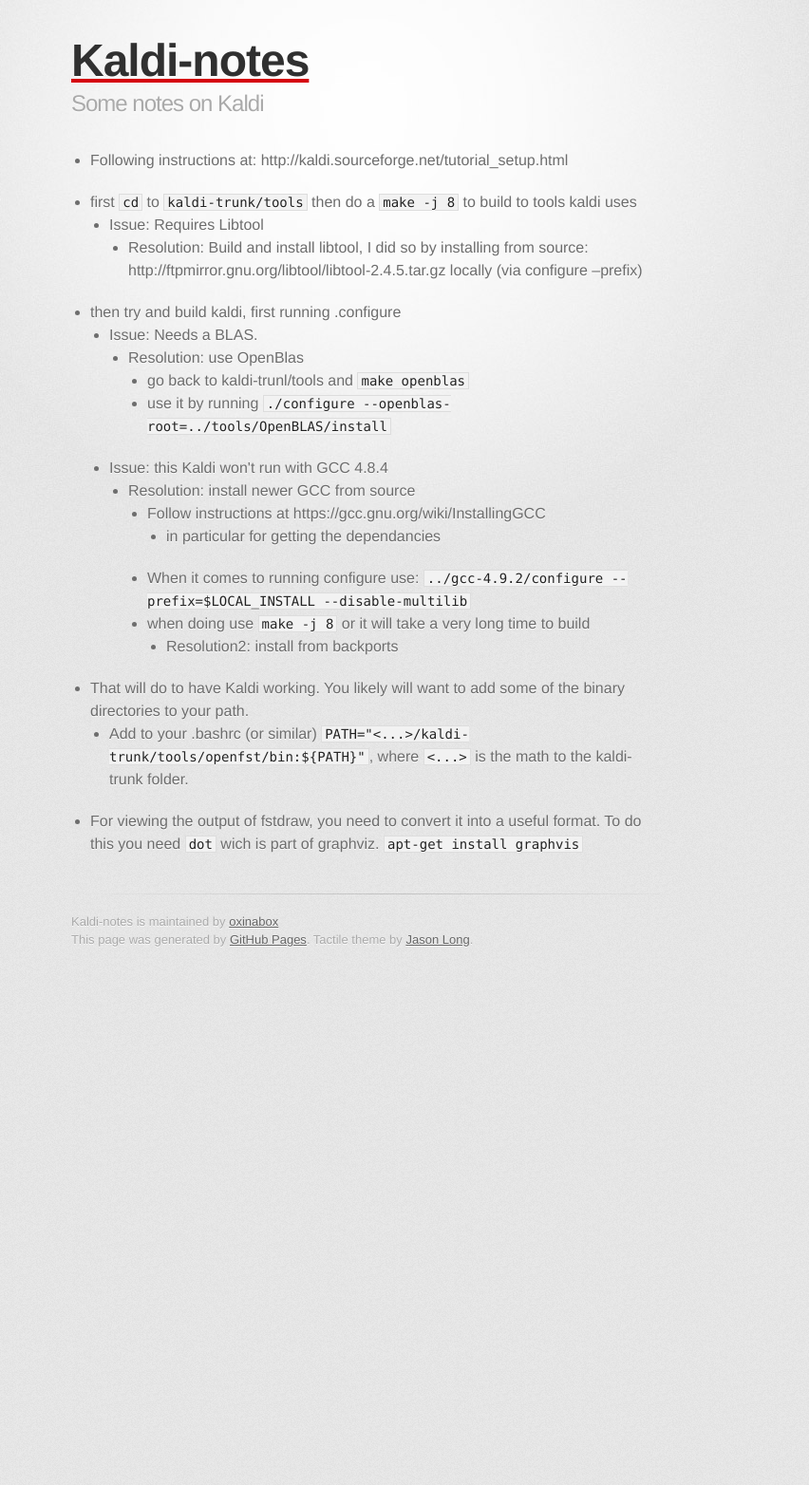
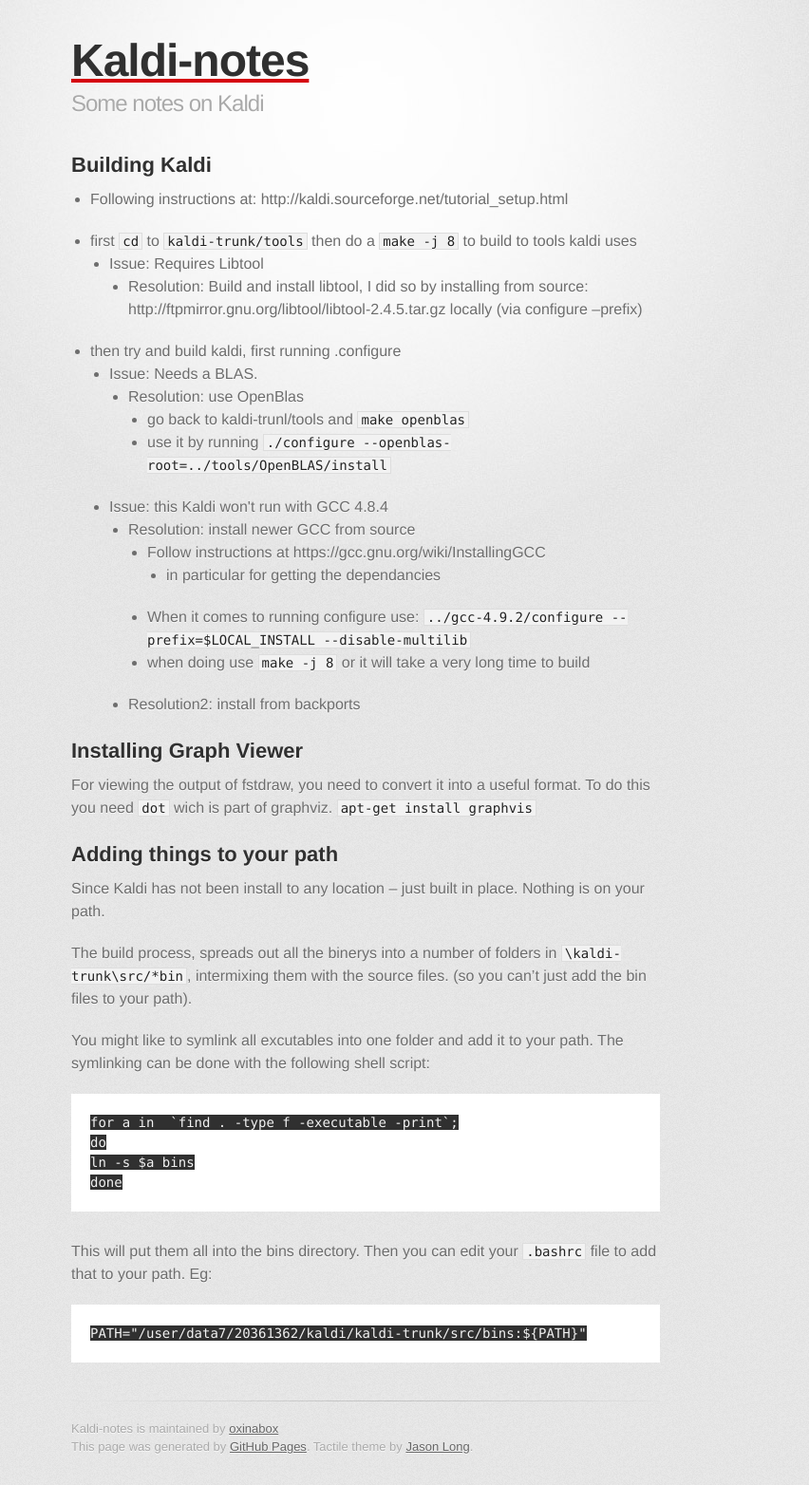
Before and after one commit to oxinabox/Kaldi-Notes, a Jekyll site: the page built from install_notes.md, in a window 1280 px wide. Shown: the whole page at 95% size, without its empty margins (255-1107 px from the left). Built offline with Jekyll 4.4.1, drawn with Linux system fonts in a browser that asks for light colours; some web fonts are replaced; Markdown is read by kramdown in place of the engine named in the settings; before the commit the page ends 1030 px from its top, so only the background shows below that.

Commit message:
=quick submission.

````diff
--- a/install_notes.md
+++ b/install_notes.md
@@ -3,7 +3,9 @@
 layout: default
 title: Installing Kaldi
 ---
- - Following instructions at: http://kaldi.sourceforge.net/tutorial_setup.html
+
+##Building Kaldi
+- Following instructions at: http://kaldi.sourceforge.net/tutorial_setup.html
 
  - first `cd` to `kaldi-trunk/tools` then do a `make -j 8` to build to tools kaldi uses
     - Issue: Requires Libtool
@@ -19,10 +21,32 @@
                 - in particular for getting the dependancies
             - When it comes to running configure use: `../gcc-4.9.2/configure --prefix=$LOCAL_INSTALL --disable-multilib`
             - when doing use `make -j 8` or it will take a very long time to build
-                - Resolution2: install from backports
+        - Resolution2: install from backports
 
+##Installing  Graph Viewer
 
- - That will do to have Kaldi working. You likely will want to add some of the binary directories to your path.
-      - Add to your .bashrc (or similar) `PATH="<...>/kaldi-trunk/tools/openfst/bin:${PATH}"`, where `<...>` is the math to the kaldi-trunk folder.
+For viewing the output of fstdraw, you need to convert it into a useful format. To do this you need `dot` wich is part of graphviz. `apt-get install graphvis`
 
- - For viewing the output of fstdraw, you need to convert it into a useful format. To do this you need `dot` wich is part of graphviz. `apt-get install graphvis`
+##Adding things to your path
+Since Kaldi has not been install to any location -- just built in place.
+Nothing is on your path.
+
+The build process, spreads out all the binerys into a number of folders in `\kaldi-trunk\src/*bin`,
+intermixing them with the source files. (so you can't just add the bin files to your path).
+
+You might like to symlink all excutables into one folder and add it to your path.
+The symlinking can be done with the following shell script:
+
+```
+for a in  `find . -type f -executable -print`;
+do
+ln -s $a bins
+done
+```
+This will put them all into the bins directory.
+Then you can edit your `.bashrc` file to add that to your path.
+Eg:
+
+```
+PATH="/user/data7/20361362/kaldi/kaldi-trunk/src/bins:${PATH}"
+```
````
Also changed, not shown: tidigits/train_eval.md (+5 -4 lines).
